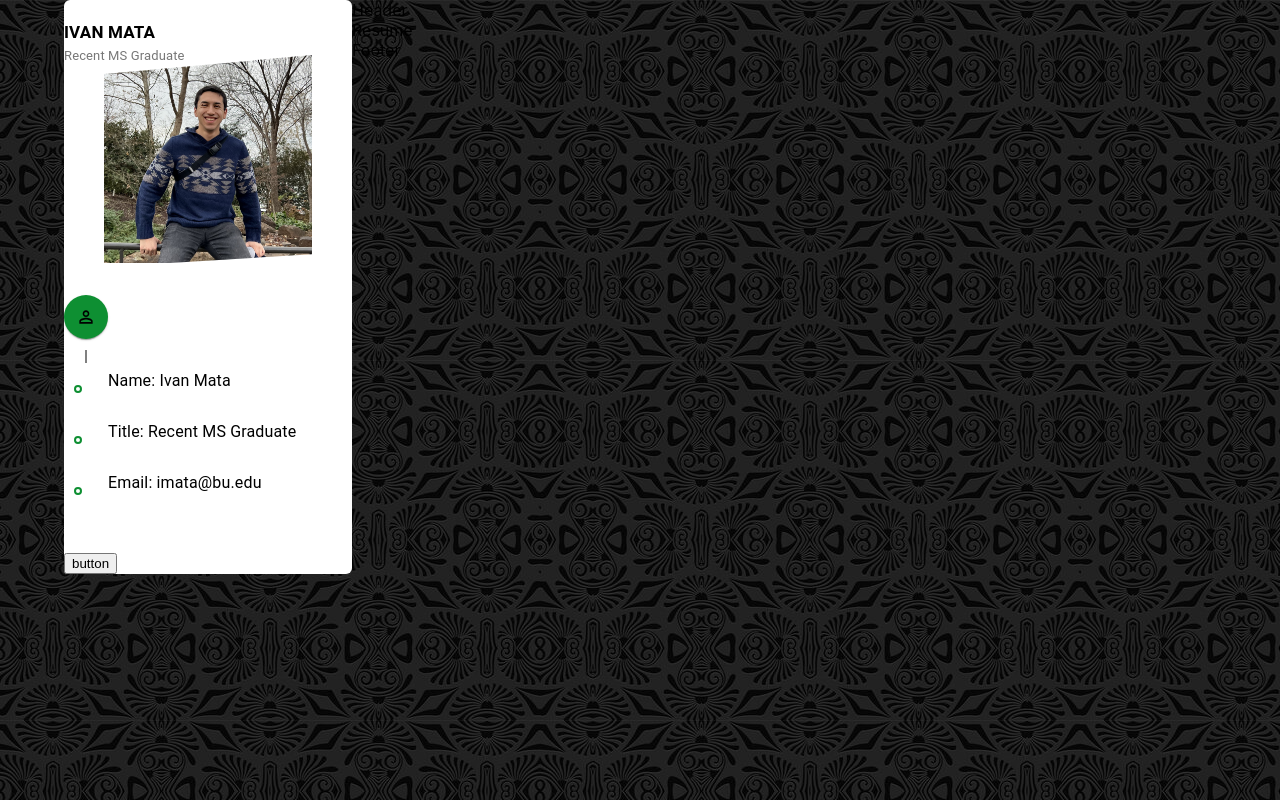
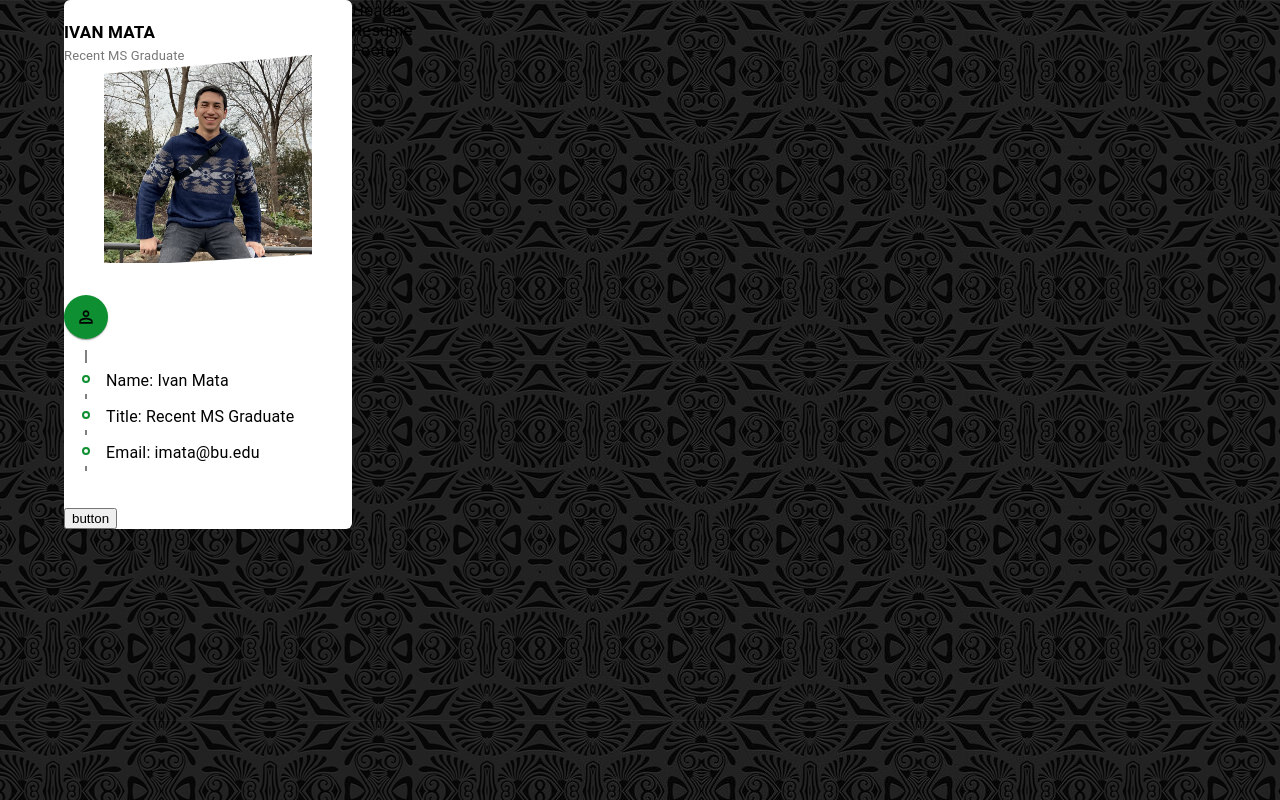
Before and after one commit to imata18/portfolio-homepage, a React (Create React App) app: page / in a window 1280 px wide. Built offline with nearby package versions, Linux system fonts and the light colour scheme.

Commit message:
Fixed bullet point alignment

```diff
--- a/src/Components/Timeline/Timeline.css
+++ b/src/Components/Timeline/Timeline.css
@@ -42,7 +42,7 @@
 }
 
 .timeline .separator_padding {
-    padding: 10px !important;
+    padding-left: 18px !important;
 }
 
 .timeline .timeline_content {
```
